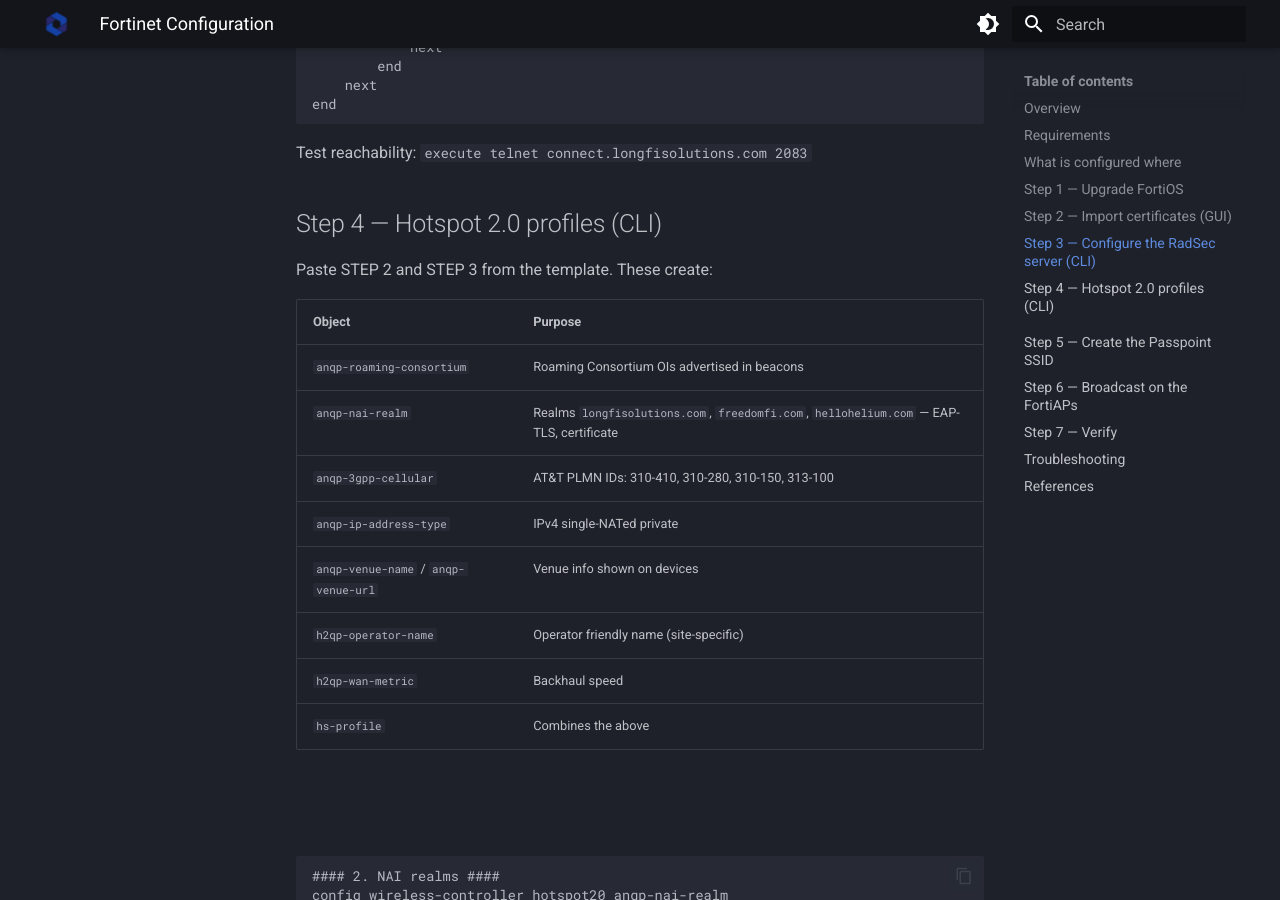
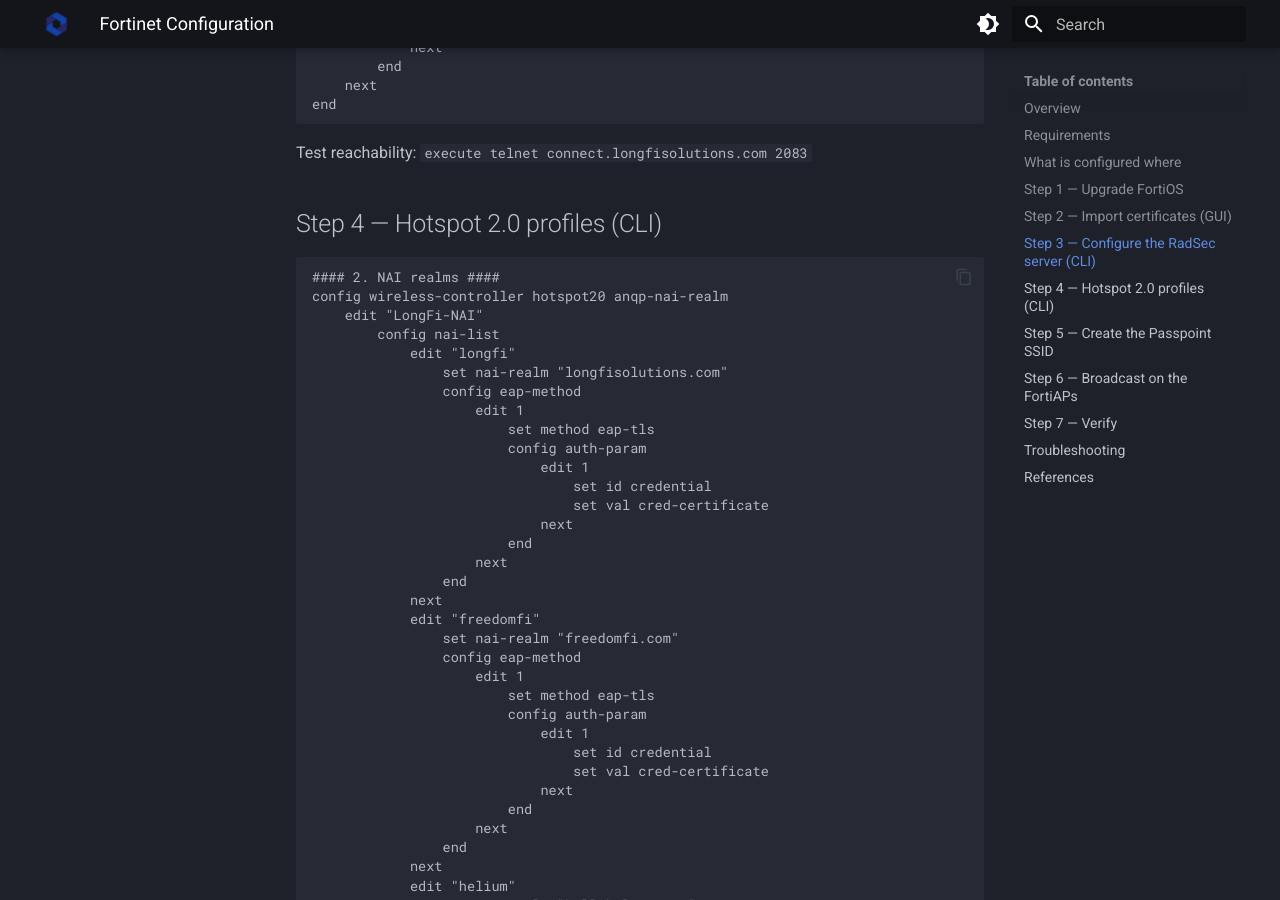
Before and after one commit to LongFi-Solutions/longfi-solutions.github.io, an MkDocs documentation site: the page built from docs/deployment/fortinet-configuration.md, in a window 1280 px wide and 900 px high, scrolled down 3756 px. Built offline with MkDocs 1.6.1 and Material for MkDocs 9.7.7, drawn with Linux system fonts in a browser that asks for light colours; some of the changed text lies outside the part shown.

Commit message:
Update Deployment Guides “fortinet-configuration”

````diff
--- a/docs/deployment/fortinet-configuration.md
+++ b/docs/deployment/fortinet-configuration.md
@@ -93,21 +93,6 @@ end
 Test reachability: `execute telnet connect.longfisolutions.com 2083`
 
 ## Step 4 — Hotspot 2.0 profiles (CLI)
-
-Paste STEP 2 and STEP 3 from the template. These create:
-
-| Object | Purpose |
-| --- | --- |
-| `anqp-roaming-consortium` | Roaming Consortium OIs advertised in beacons |
-| `anqp-nai-realm` | Realms `longfisolutions.com`, `freedomfi.com`, `hellohelium.com` — EAP-TLS, certificate |
-| `anqp-3gpp-cellular` | AT&T PLMN IDs: 310-410, 310-280, 310-150, 313-100 |
-| `anqp-ip-address-type` | IPv4 single-NATed private |
-| `anqp-venue-name` / `anqp-venue-url` | Venue info shown on devices |
-| `h2qp-operator-name` | Operator friendly name (site-specific) |
-| `h2qp-wan-metric` | Backhaul speed |
-| `hs-profile` | Combines the above |
-
-##
 
 ```plain
 #### 2. NAI realms ####
@@ -212,7 +197,7 @@ config wireless-controller hotspot20 hs-profile
     edit "LongFi-HS20"
         set access-network-type chargeable-public-network
         set access-network-internet enable
-        set domain-name "longfisolutions.com,wifi.fi.google.com,freedomfi.com"
+        set domain-name "longfisolutions.com,freedomfi.com"
         set nai-realm "LongFi-NAI"
         set 3gpp-plmn "ATT-PLMN"
         set roaming-consortium "LongFi-RCOI"
````
